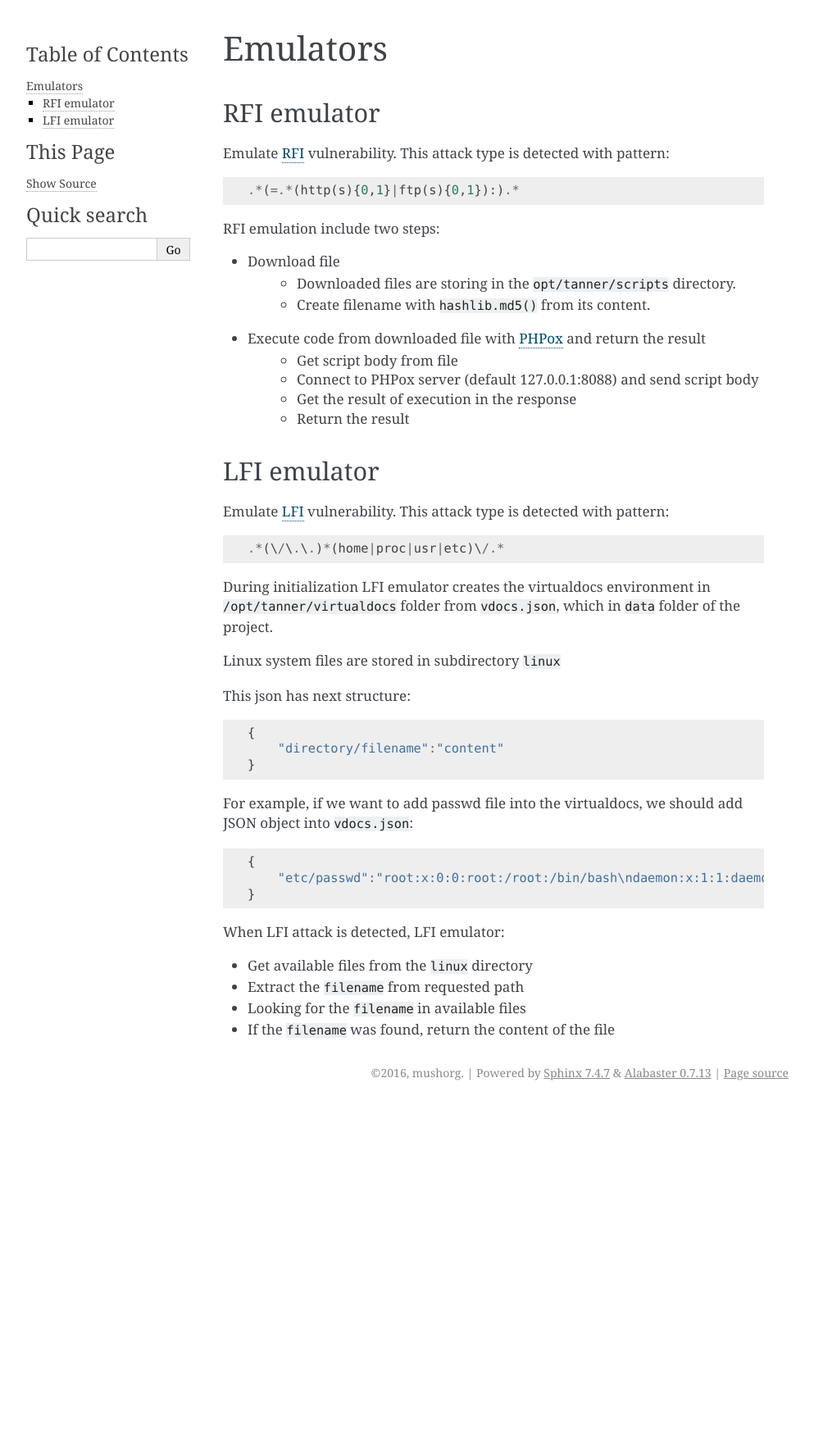
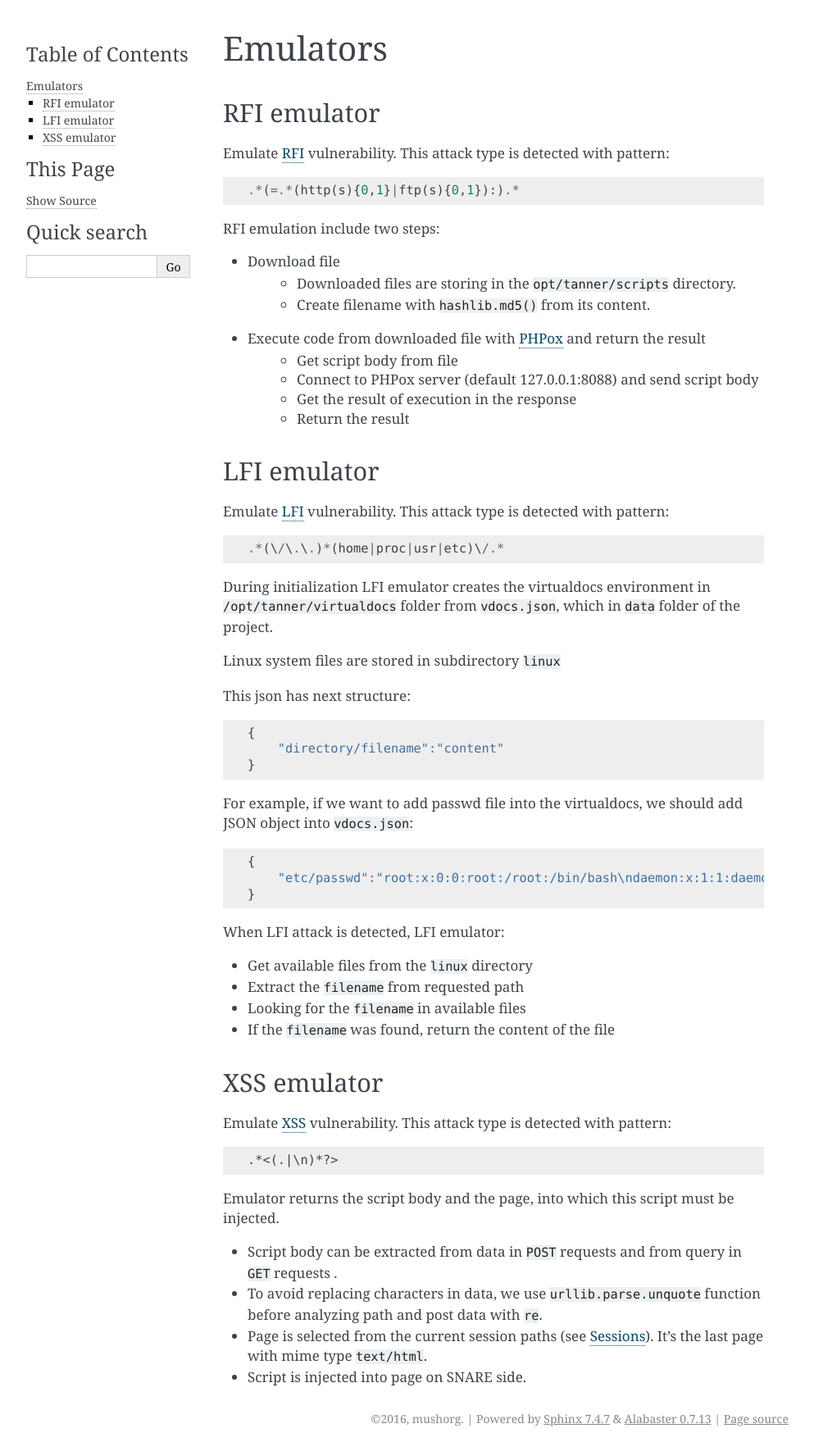
Before and after one commit to mushorg/tanner, a Sphinx documentation site: the page built from docs/source/emulators.rst, in a window 1280 px wide. Shown: the whole page at 82% size, without its empty margins (148-1141 px from the left). Built offline with Sphinx 7.4.7, drawn with Linux system fonts in a browser that asks for light colours; before the commit the page ends 1348 px from its top, so only the background shows below that.

Commit message:
update docs

```diff
--- a/docs/source/emulators.rst
+++ b/docs/source/emulators.rst
@@ -57,7 +57,23 @@ When LFI attack is detected, LFI emulator:
 * If the ``filename`` was found, return the content of the file
 
 
+XSS emulator
+~~~~~~~~~~~~
+Emulate XSS_ vulnerability. This attack type is detected with pattern:
+
+::
+
+.*<(.|\n)*?>
+
+
+Emulator returns the script body and the page, into which this script must be injected.
+
+* Script body can be extracted from data in ``POST`` requests and from query in ``GET`` requests .
+* To avoid replacing characters in data, we use ``urllib.parse.unquote`` function before analyzing path and post data with ``re``.
+* Page is selected from the current session paths (see :doc:`sessions`). It's the last page with mime type ``text/html``.
+* Script is injected into page on SNARE side.
 
 .. _RFI: https://en.wikipedia.org/wiki/File_inclusion_vulnerability#Remote_File_Inclusion
 .. _PHPox: https://github.com/mushorg/phpox
 .. _LFI: https://en.wikipedia.org/wiki/File_inclusion_vulnerability#Local_File_Inclusion
+.. _XSS: https://en.wikipedia.org/wiki/Cross-site_scripting
--- a/docs/source/index.rst
+++ b/docs/source/index.rst
@@ -3,7 +3,7 @@
    You can adapt this file completely to your liking, but it should at least
    contain the root `toctree` directive.
 
-Welcome to tanner's documentation!
+Welcome to TANNER's documentation!
 ==================================
 
 Contents:
@@ -11,7 +11,11 @@ Contents:
 .. toctree::
    :maxdepth: 2
 
+   quick-start
    emulators
+   sessions
+   storage
+   dorks
 
 
 
```
Also changed, not shown: docs/source/dorks.rst (added, +15 -0 lines), docs/source/quick-start.rst (added, +34 -0 lines), docs/source/sessions.rst (added, +62 -0 lines), docs/source/storage.rst (added, +10 -0 lines).
